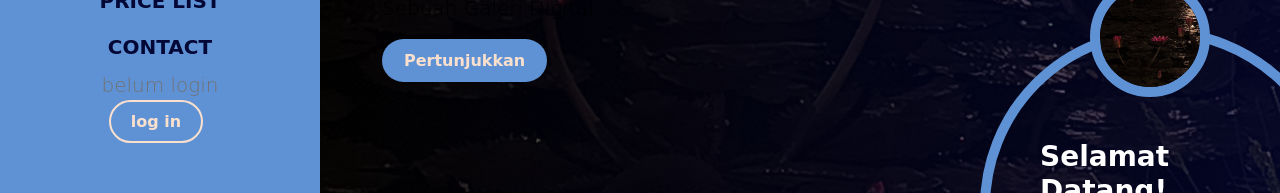
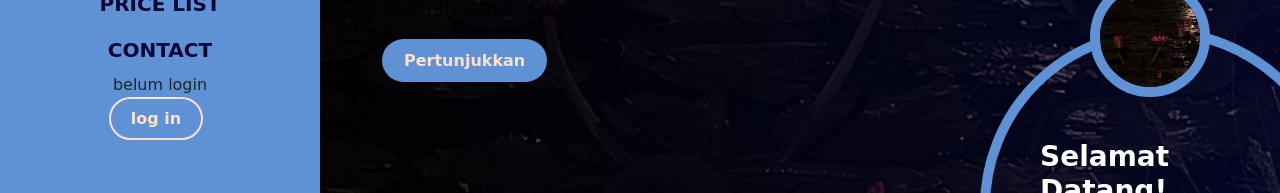
Before and after one commit to aiiiueo/tolong, a plain HTML site: page index.html in a window 1280 px wide. Shown: the part 473-666 px from the top of the page. Drawn offline with Linux system fonts and the light colour scheme; a web font is replaced by a local one.

Commit message:
index.html

```diff
--- a/index.html
+++ b/index.html
@@ -67,8 +67,8 @@ https://templatemo.com/tm-585-barber-shop
                                 <a class="nav-link click-scroll" href="#section_5">Contact</a>
                             </li>
                             <div id="authArea">
-                                <li id="userInfo">belum login</li>
-                            <a class="nav-cta btn custom-btn custom-border-btn custom-btn-bg-white smoothscroll me-2 mb-2" onclick="goLogin()">log in</a>
+                            <div id="userInfo">belum login</div>
+                            <li class="nav-cta btn custom-btn custom-border-btn custom-btn-bg-white smoothscroll me-2 mb-2" onclick="goLogin()">log in</li>
                             </div>
                         </ul>
                     </div>
```
